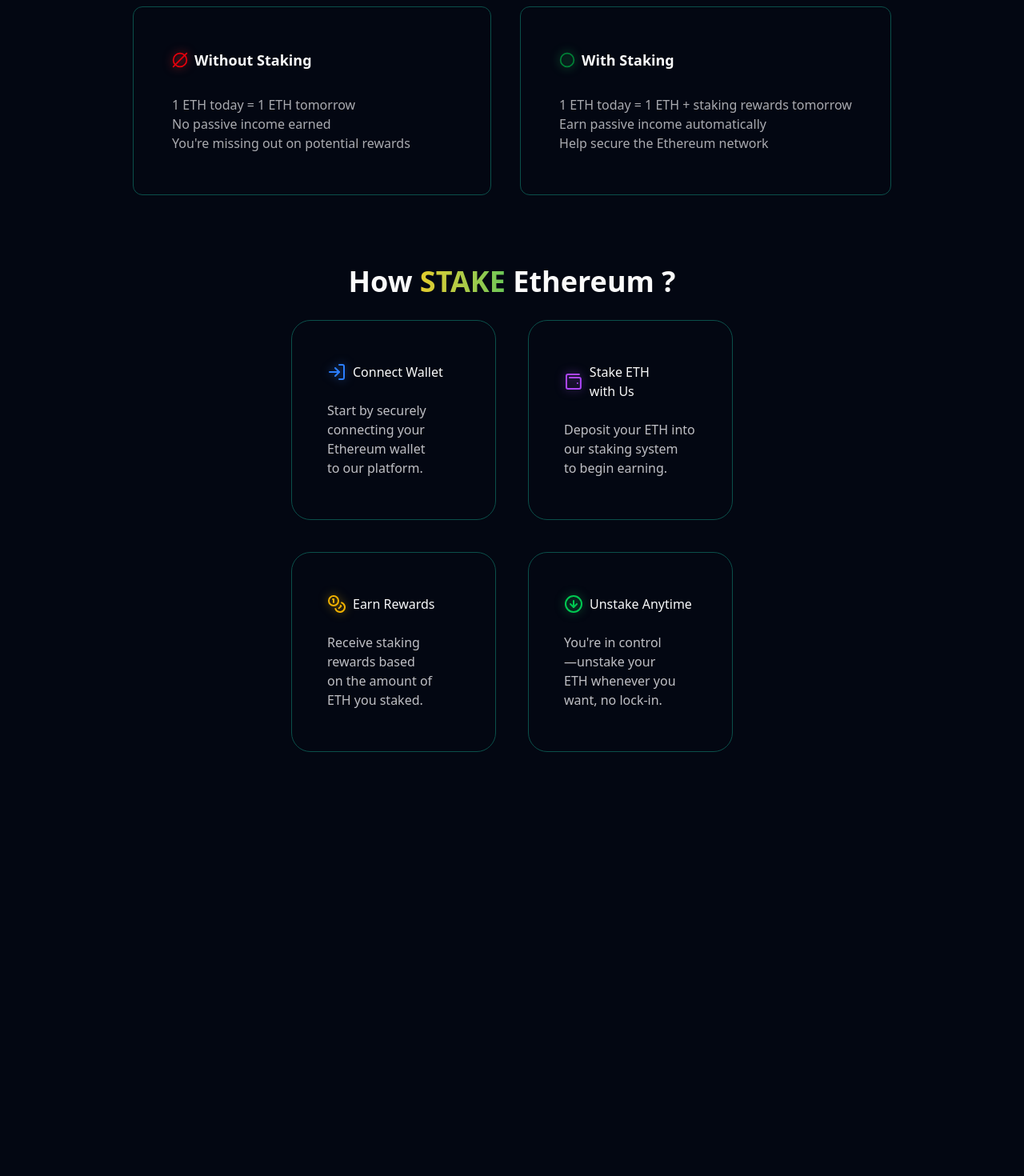
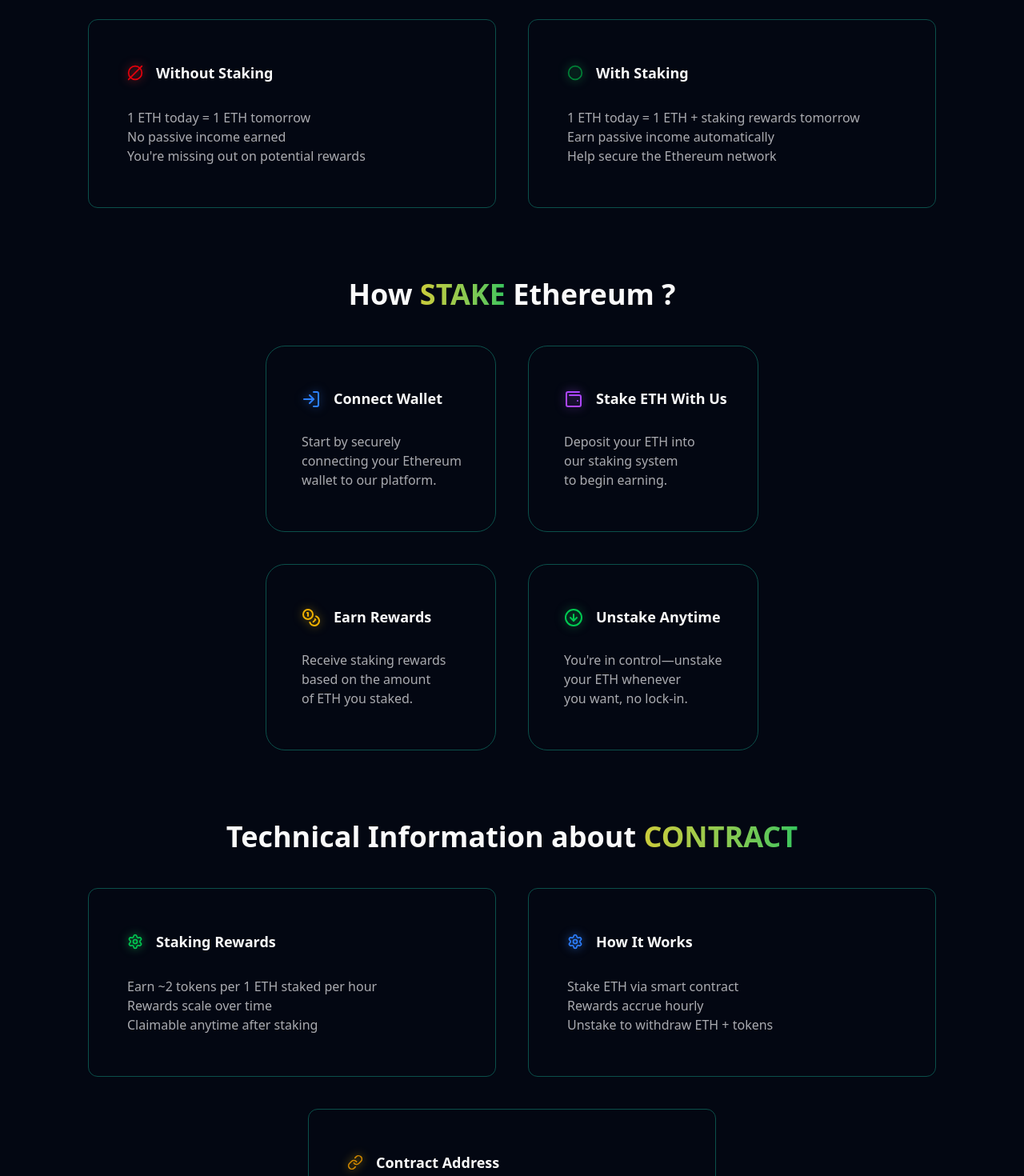
Before and after one commit to Nikuunj/Staking, a Next.js app in the folder client/: page / in a window 1280 px wide. Shown: the part 860-2330 px from the top of the page at 80% size. Before the commit the page ends 1888 px from the top, so only its background shows below. Built offline with nearby package versions, Linux system fonts and the light colour scheme; what wagmi would draw is missing.

Commit message:
update: technical info componnets

```diff
--- a/client/app/page.tsx
+++ b/client/app/page.tsx
@@ -3,6 +3,7 @@
 import Hero from "@/components/home/Hero";
 import Feature from "@/components/home/Feature";
 import HowToStacke from "@/components/home/HowToStacke";
+import TechnicalInfo from "@/components/home/TechnicalInfo";
 
 export default function Home() {
 
@@ -11,6 +12,7 @@ export default function Home() {
             <Hero />
             <Feature />
             <HowToStacke />
+            <TechnicalInfo />
         </div>
     );
 }
--- a/client/components/home/Feature.tsx
+++ b/client/components/home/Feature.tsx
@@ -5,11 +5,11 @@ import { Circle, CircleSlash2Icon } from 'lucide-react';
 
 function Feature() {
    return (
-      <section className={`flex flex-col items-center gap-y-7  text-balance mb-22`}>
+      <section className={`flex flex-col items-center gap-y-11  text-balance mb-22`}>
          <h1 className={`text-4xl font-semibold text-center`}>
             Why stake {' '} <ShiningText text="Ethereum" /> {' '}?
          </h1>
-         <div className="flex flex-wrap gap-9 justify-center">
+         <div className="flex flex-wrap gap-10 justify-center px-3">
             <BoxFeature
                header="Without Staking"
                Icon={<CircleSlash2Icon className="w-5 h-5 text-red-600 drop-shadow-[0_0_6px_rgba(220,38,38,0.8)]"/>}
--- a/client/components/home/HowToStacke.tsx
+++ b/client/components/home/HowToStacke.tsx
@@ -4,12 +4,12 @@ import ShiningText from "../ui/ShiningText"
 
 function HowToStacke() {
    return (
-      <section className={`flex flex-col items-center gap-y-7  text-balance mb-22`}>
+      <section className={`flex flex-col items-center gap-y-11  text-balance mb-22`}>
          <h1 className={`text-4xl font-semibold text-center`}>
             How {' '} <ShiningText text="stake" /> {' '} Ethereum ?
          </h1>
 
-         <div className="flex flex-wrap gap-10 max-w-2xl justify-center">
+         <div className="flex flex-wrap gap-10 max-w-2xl justify-center px-3">
             <BoxWork
                header="Connect Wallet"
                icon={<LogInIcon className="text-blue-500 drop-shadow-[0_0_6px_rgba(59,130,246,0.6)]" />}
--- /dev/null
+++ b/client/components/home/TechnicalInfo.tsx
@@ -0,0 +1,47 @@
+import { CircleSlash2Icon, LinkIcon, SettingsIcon } from "lucide-react"
+import BoxFeature from "../ui/BoxFeature"
+import ShiningText from "../ui/ShiningText"
+import { stacking_address } from "@/config/config"
+
+function TechnicalInfo() {
+   return (
+      <section className={`flex flex-col items-center gap-y-11  text-balance mb-22`}>
+         <h1 className={`text-4xl font-semibold text-center`}>
+            Technical Information about {' '} <ShiningText text="Contract" />
+         </h1>
+         <div className="flex flex-wrap gap-10 justify-center max-w-6xl px-3">
+            <BoxFeature
+               header="Staking Rewards"
+               Icon={<SettingsIcon className="w-5 h-5 text-green-500 drop-shadow-[0_0_6px_rgba(34,197,94,0.8)]" />}
+               points={[
+                  "Earn ~2 tokens per 1 ETH staked per hour",
+                  "Rewards scale over time",
+                  "Claimable anytime after staking"
+               ]}
+            />
+
+            <BoxFeature
+               header="How It Works"
+               Icon={<SettingsIcon className="w-5 h-5 text-blue-500 drop-shadow-[0_0_6px_rgba(59,130,246,0.8)]" />}
+               points={[
+                  "Stake ETH via smart contract",
+                  "Rewards accrue hourly",
+                  "Unstake to withdraw ETH + tokens"
+               ]}
+            />
+
+            <BoxFeature
+               header="Contract Address"
+               Icon={<LinkIcon className="w-5 h-5 text-yellow-600 drop-shadow-[0_0_6px_rgba(234,179,8,0.8)]" />}
+               points={[
+                  "Deployed at: " + stacking_address,
+                  "View on Etherscan",
+                  "Fully open-source & verified"
+               ]}
+            />
+         </div>
+      </section>
+   )
+}
+
+export default TechnicalInfo
--- a/client/components/ui/BoxFeature.tsx
+++ b/client/components/ui/BoxFeature.tsx
@@ -9,13 +9,13 @@ interface BoxFeatueProps {
 
 function BoxFeature({ header, points, Icon }: BoxFeatueProps) {
    return (
-      <div className="flex flex-col min-w-64 sm:min-w-md border border-teal-900 rounded-xl py-13 px-12 gap-y-4.5">
-         <h2 className="text-lg font-semibold capitalize  pb-3 h-full flex justify-start items-center gap-2">
+      <div className="flex flex-col min-w-56 sm:min-w-md border border-teal-900 rounded-xl py-13 ps-12 pe-3 gap-y-4.5">
+         <h2 className="text-lg font-semibold capitalize  pb-3 h-full flex justify-start items-center gap-4">
            {Icon} {header}
          </h2>
          <div className="text-zinc-300/80">
             {points.map(point => (
-               <p className="max-w-64 sm:max-w-md break-word  text-balance">{point}</p>
+               <p className="max-w-56 sm:min-w-md text-balance break-words">{point}</p>
             ))}
          </div>
       </div>
--- a/client/components/ui/BoxWork.tsx
+++ b/client/components/ui/BoxWork.tsx
@@ -8,11 +8,11 @@ interface BoxWorkProps {
 
 function BoxWork({ header, describe, icon }: BoxWorkProps) {
    return (
-      <div className={'border max-w-64 py-13 px-11 space-y-6 rounded-3xl  border-teal-900'}>
-         <div className="flex gap-2 items-center">
+      <div className={'border max-w-72 py-13 ps-11 pe-5 space-y-7 rounded-3xl  border-teal-900'}>
+         <div className="flex gap-4 text-[18px] font-semibold capitalize items-center">
             {icon} {header}
          </div>
-         <div className="break-words text-balance text-zinc-300/90">
+         <div className="break-words text-balance text-zinc-300/80">
             {describe}
          </div>
       </div>
```
